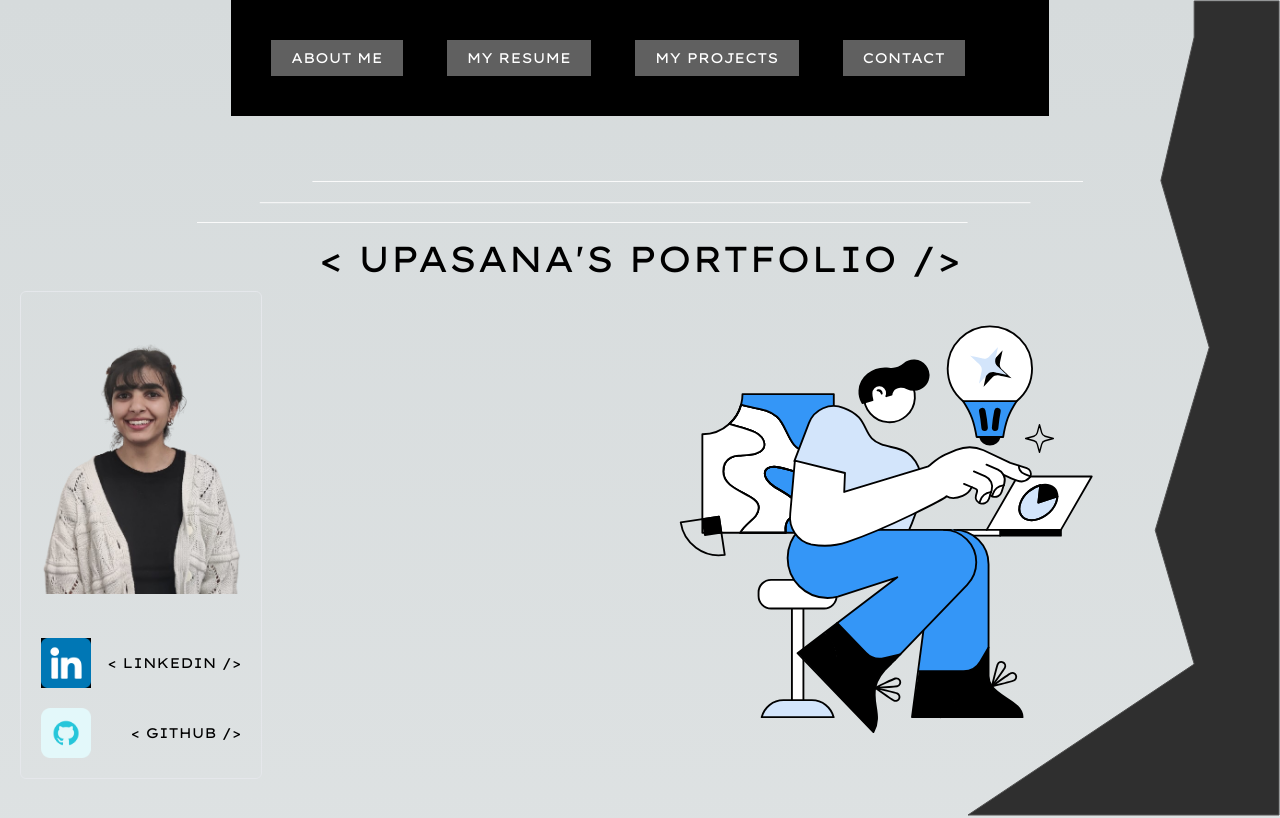
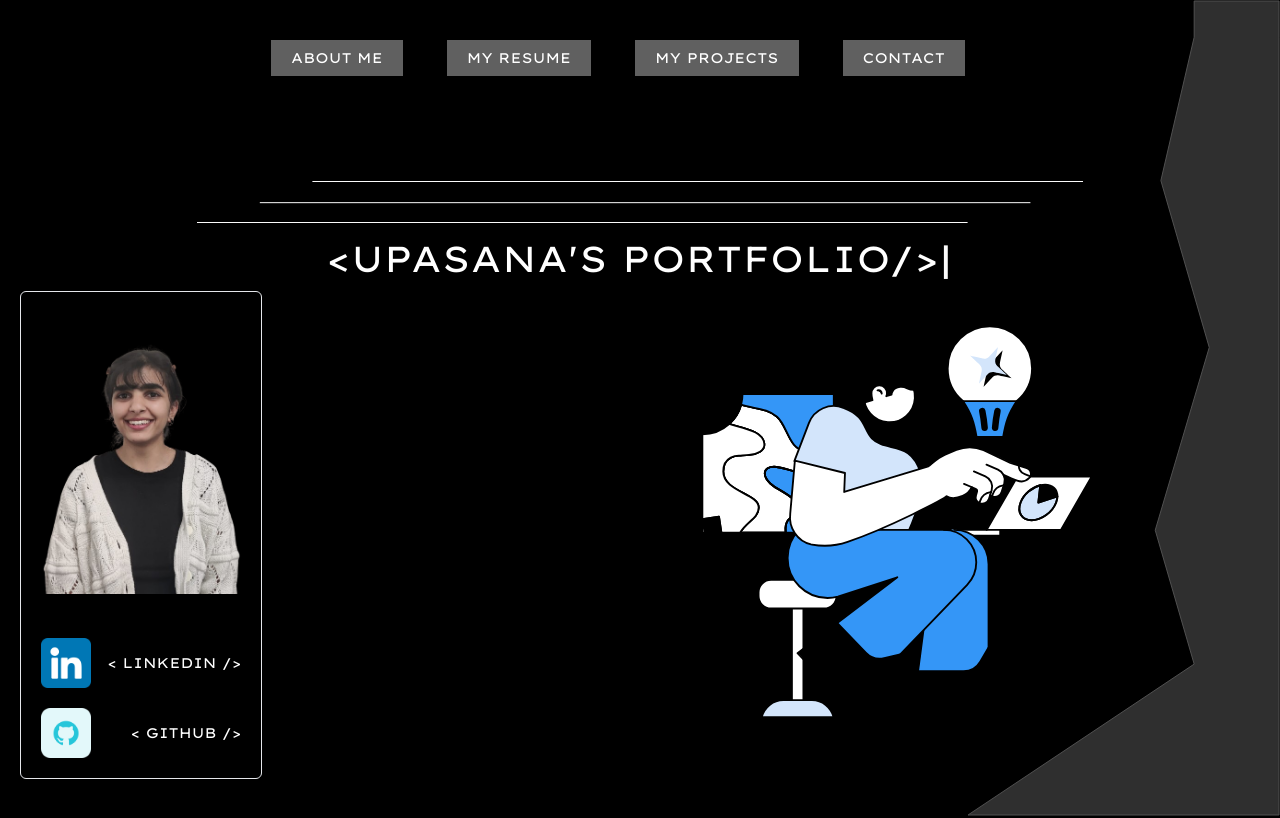
Before and after one commit to iamdealer02/portfolio, a Next.js app: page / in a window 1280 px wide. Shown: the top 818 px of the page. Built offline with nearby package versions, Linux system fonts and the light colour scheme.

Commit message:
Background Error changes

```diff
--- a/app/globals.css
+++ b/app/globals.css
@@ -5,32 +5,15 @@
 @tailwind components;
 @tailwind utilities;
 
-:root {
-  --foreground-rgb: 255, 255, 255; /* White by default */
-  --background-start-rgb: 4, 4, 4; /* Dark mode background color */
-  --background-end-rgb: 4, 4, 4; /* Dark mode background color */
+body {
+  color: rgb(255, 255, 255); /* White text color */
+  background-color: #000; /* Black background color */
 }
 
-@media (prefers-color-scheme: light) {
-  :root {
-    --foreground-rgb: 0, 0, 0; /* Black in light mode */
-    --background-start-rgb: 214, 219, 220; /* Light mode background color */
-    --background-end-rgb: 255, 255, 255; /* Light mode background color */
-  }
+.bg-custom-gray {
+  background-color: #606060;
 }
 
-body {
-  color: rgb(var(--foreground-rgb));
-  background: linear-gradient(
-    to bottom,
-    rgb(var(--background-start-rgb)),
-    rgb(var(--background-end-rgb))
-  );
-}
-
-.bg-custom-gray{
-  background-color: #606060
-}
 .overlay {
   position: fixed;
   top: 0;
@@ -48,14 +31,17 @@ body {
   opacity: 1;
   pointer-events: auto;
 }
-.studyAnimation{
+
+.studyAnimation {
   width: 500px;
-  /* media query */
-  @media (max-width: 768px) {
+}
+
+@media (max-width: 768px) {
+  .studyAnimation {
     width: 300px;
   }
 }
-/* styles.css */
+
 @keyframes expand {
   from {
     width: 0;
@@ -75,11 +61,13 @@ body {
   justify-content: center;
   align-items: center;
 }
+
 .myProjects {
   @media (max-width: 1560px) {
     padding: 20%;
   }
 }
+
 .links {
   position: fixed; /* By default, set the position to fixed */
 }
--- a/components/shared/Welcome.tsx
+++ b/components/shared/Welcome.tsx
@@ -3,28 +3,14 @@ import animationData from '@/public/animation.json';
 import Lottie from "lottie-react";
 import NavBar from './NavBar';
 import Links from './Links';
+import TypewriterComponent from 'typewriter-effect';
+
 
 const Welcome = () => {
 
-  const [text, setText] = useState('');
-  const [index, setIndex] = useState(0);
-
-  useEffect(() => {
-    const fullText = "< UPASANA'S PORTFOLIO />";
-    const timer = setInterval(() => {
-      if (index < fullText.length) {
-        setText(prev => prev + fullText[index]); // Append the next character to the text
-        setIndex(prev => prev + 1); // Increment the index
-      } else {
-        clearInterval(timer); // Clear the interval when all characters are displayed
-      }
-    }, 100); // Adjust the delay between characters as needed
-
-    return () => clearInterval(timer); // Cleanup function to clear the interval on unmount
-  }, [index]);
 
   return (
-    <div className='h-screen '> {/* Added h-screen class to make the div match the screen height */}
+    <div className='h-screen '>
   <svg className='hidden md:block  absolute top-0 right-0' width="314" height="850" viewBox="0 0 314 850" fill="none" xmlns="http://www.w3.org/2000/svg">
     <path d="M194.883 180.59L228.182 37.1305V1H313V37.1305V815H2L228.182 664.102L189.228 530.206L243.261 347.428L194.883 180.59Z" fill="#2F2F2F" stroke="#505050"/>
   </svg>
@@ -44,7 +30,19 @@ const Welcome = () => {
         </svg>
 
         <div className='font-lexend-giga md:text-4xl text-lg text-center md:mt-4 mt-0'>
-        {text}
+<TypewriterComponent
+    options={{
+        delay: 100,
+        }}
+        onInit={(typewriter) => {
+            const text = "<UPASANA'S PORTFOLIO/>";
+            for (let i = 0; i < text.length; i++) {
+                typewriter.typeString(text[i]);
+            }
+            typewriter.start();
+        }}
+/>
+
         </div>
     </div>
     <div className=' md:grid md:grid-flow-col md:grid-col-3 flex flex-col w-full'>
--- a/package.json
+++ b/package.json
@@ -17,7 +17,8 @@
     "react-dom": "^18",
     "react-intersection-observer": "^9.8.1",
     "react-scroll": "^1.9.0",
-    "react-toastify": "^10.0.5"
+    "react-toastify": "^10.0.5",
+    "typewriter-effect": "^2.21.0"
   },
   "devDependencies": {
     "@types/file-saver": "^2.0.7",
```
Also changed, not shown: 1 other file (tests, documents, lock files or other folders).
